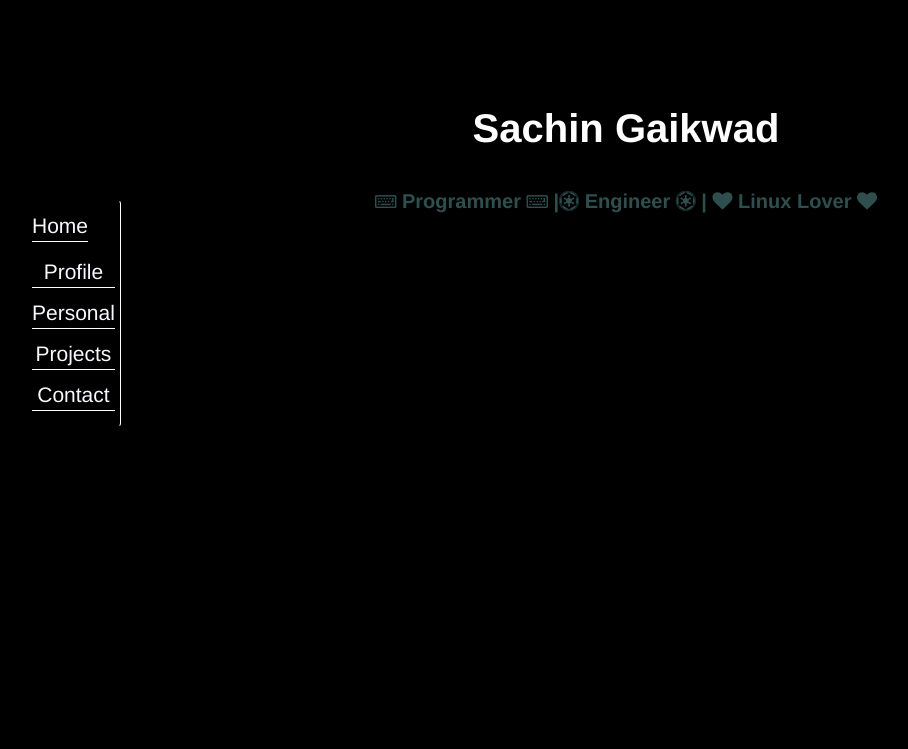
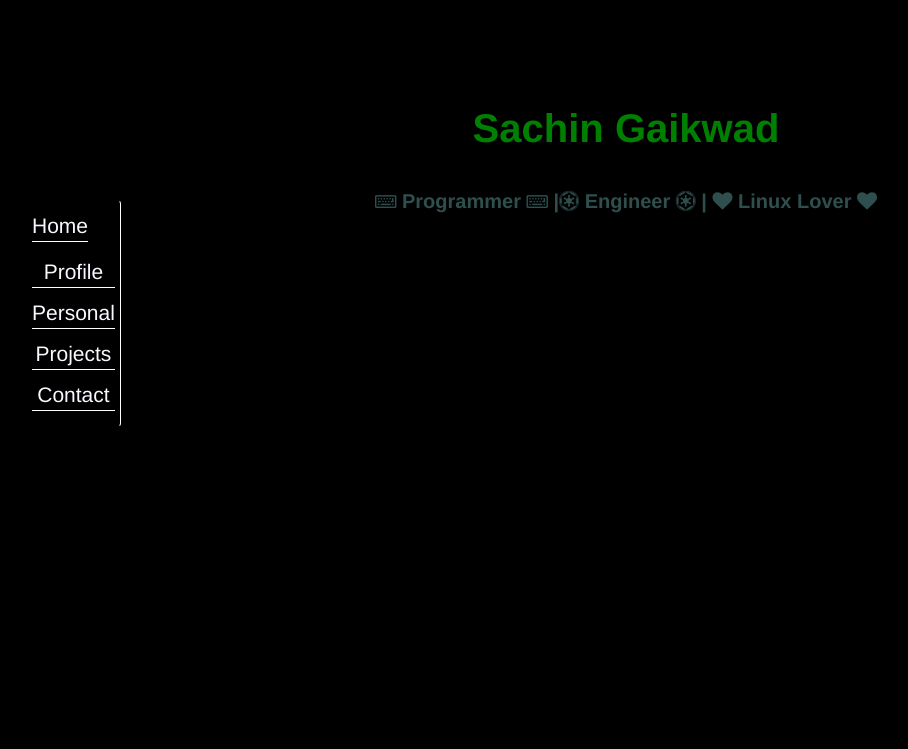
Before and after one commit to sachin1g/sachin1g.github.io, a plain HTML site: page index.html in a window 1280 px wide. Shown: the top 749 px of the page, without its empty margins (14-922 px from the left). Drawn offline with nearby package versions, Linux system fonts and the light colour scheme; files whose address does not match are found by name.

Commit message:
white to green

```diff
--- a/index.html
+++ b/index.html
@@ -156,7 +156,7 @@
     <li>Projects</li><li>Contact</li>
 </ul> </div>
 
-<p id="nameblock"><span  style="color:White"><strong>Sachin </strong></span><span  style="color:white"><strong> Gaikwad</strong></span></p>
+<p id="nameblock"><span  style="color:green"><strong>Sachin </strong></span><span  style="color:green"><strong> Gaikwad</strong></span></p>
                         </br>
 <p align="center" id="tagline">
                             <strong>
```
